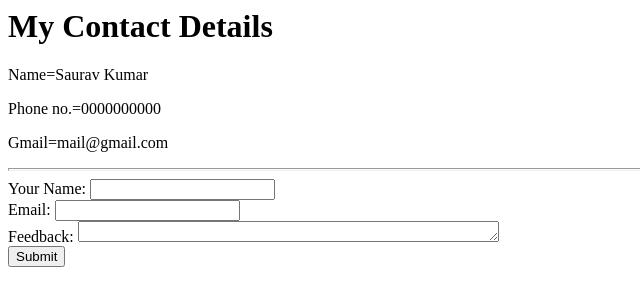
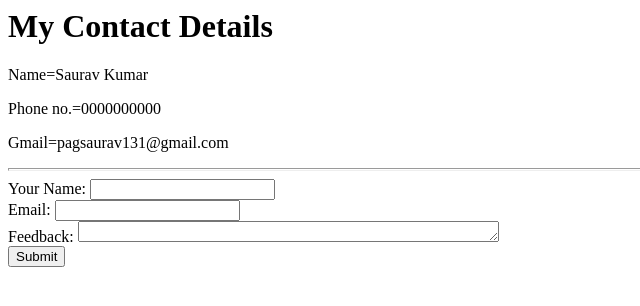
Before and after one commit to kumarsaurav131/ug-curriculum, a plain HTML site: page Contact Details.htm in a window 1280 px wide. Shown: the full height of the page, 0-640 px from the left. Drawn offline with Linux system fonts and the light colour scheme.

Commit message:
Update Contact Details.htm

```diff
--- a/Contact Details.htm
+++ b/Contact Details.htm
@@ -8,7 +8,7 @@
         <h1>My Contact Details</h1>
         <p>Name=Saurav Kumar</p>
         <p>Phone no.=0000000000</p>
-        <P>Gmail=mail@gmail.com</P>
+        <P>Gmail=pagsaurav131@gmail.com</P>
 
         <hr size="3" nonshade>
 
```
